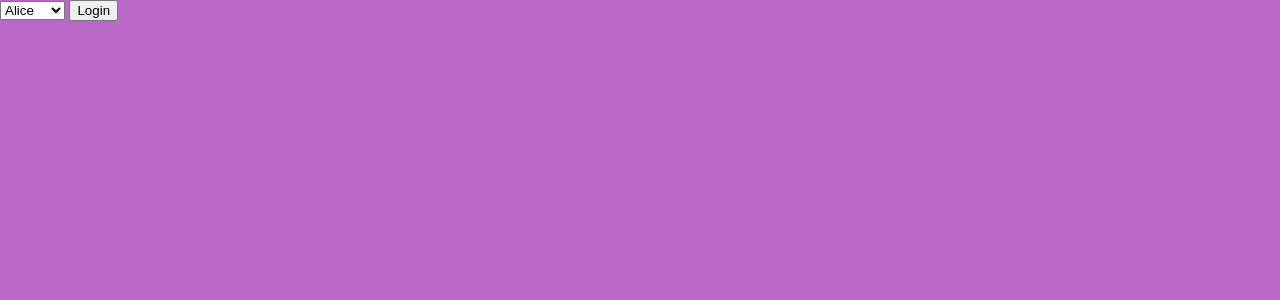
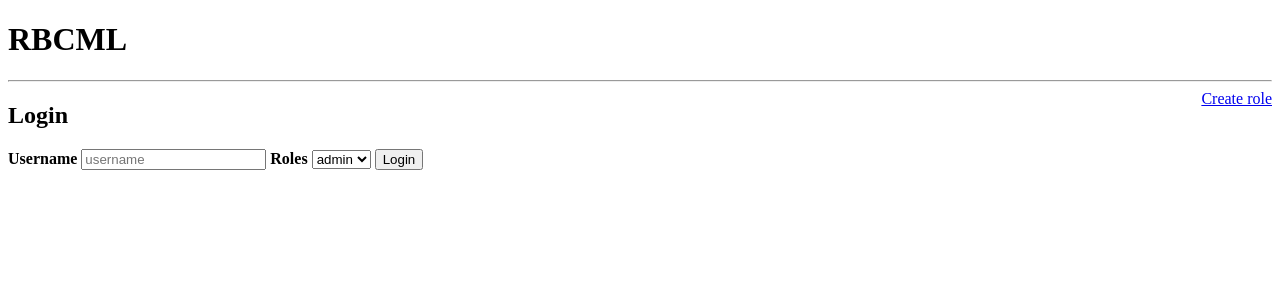
Before and after one commit to LucasI40/RBCML, a Flask app: template rtc_app/templates/login.html in a window 1280 px wide. Shown: the top 300 px of the page. Run offline with Flask 3, Linux system fonts and the light colour scheme; the template is opened without the code that fills it: most values are stand-ins (such as "Sample title", 1, 10 or a date in 2020).

Commit message:
New login page

```diff
--- a/rtc_app/templates/login.html
+++ b/rtc_app/templates/login.html
@@ -1,20 +1,27 @@
-{% extends 'base.html' %}
-
-{% block title %}
-    Login
-{% endblock %}
-
-{% block content %}
-<div class="login-container">
-  <form action="/login" method="post">
-    <select name="option">
-        <option value="Alice">Alice</option>
-        <option value="Bob">Bob</option>
-        <option value="Caesar">Caesar</option>
-        <option value="Diana">Diana</option>
-    </select>
-    <!-- <input type="text" id="username" name="username" required placeholder="Username"/> -->
-    <button type="submit">Login</button>
-  </form>
-</div>
-{% endblock %}
+<!DOCTYPE html>
+<html lang="en">
+<head>
+    <meta charset="UTF-8">
+    <meta name="viewport" content="width=device-width, initial-scale=1.0">
+    <title>Login</title>
+</head>
+<body>
+	<h1>RBCML</h1>
+	<hr>
+	<a href="/createRole" style="float: right;">Create role</a>
+	<h2>Login</h2>
+	<form action="/login" method="post">
+		<label><strong>Username</strong>
+			<input type="text" name="username" placeholder="username">
+		</label>
+		<label> <strong>Roles</strong>
+			<select name="option">
+				{% for role in roles %}
+					<option value="{{ role }}"> {{ role }} </option>
+				{% endfor %}
+			</select>
+		</label>
+		<button type="submit">Login</button>
+	</form>
+</body>
+</html>
```
